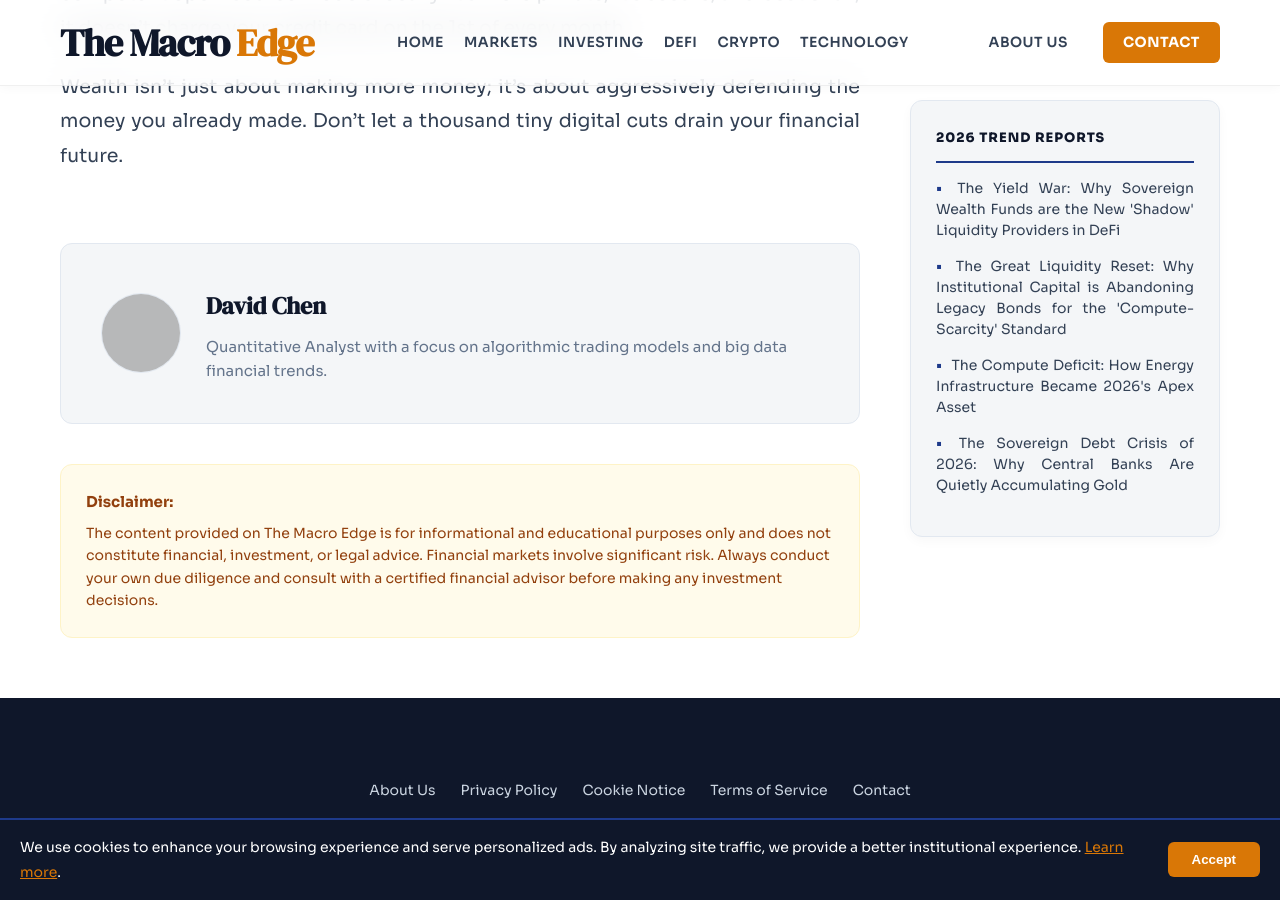
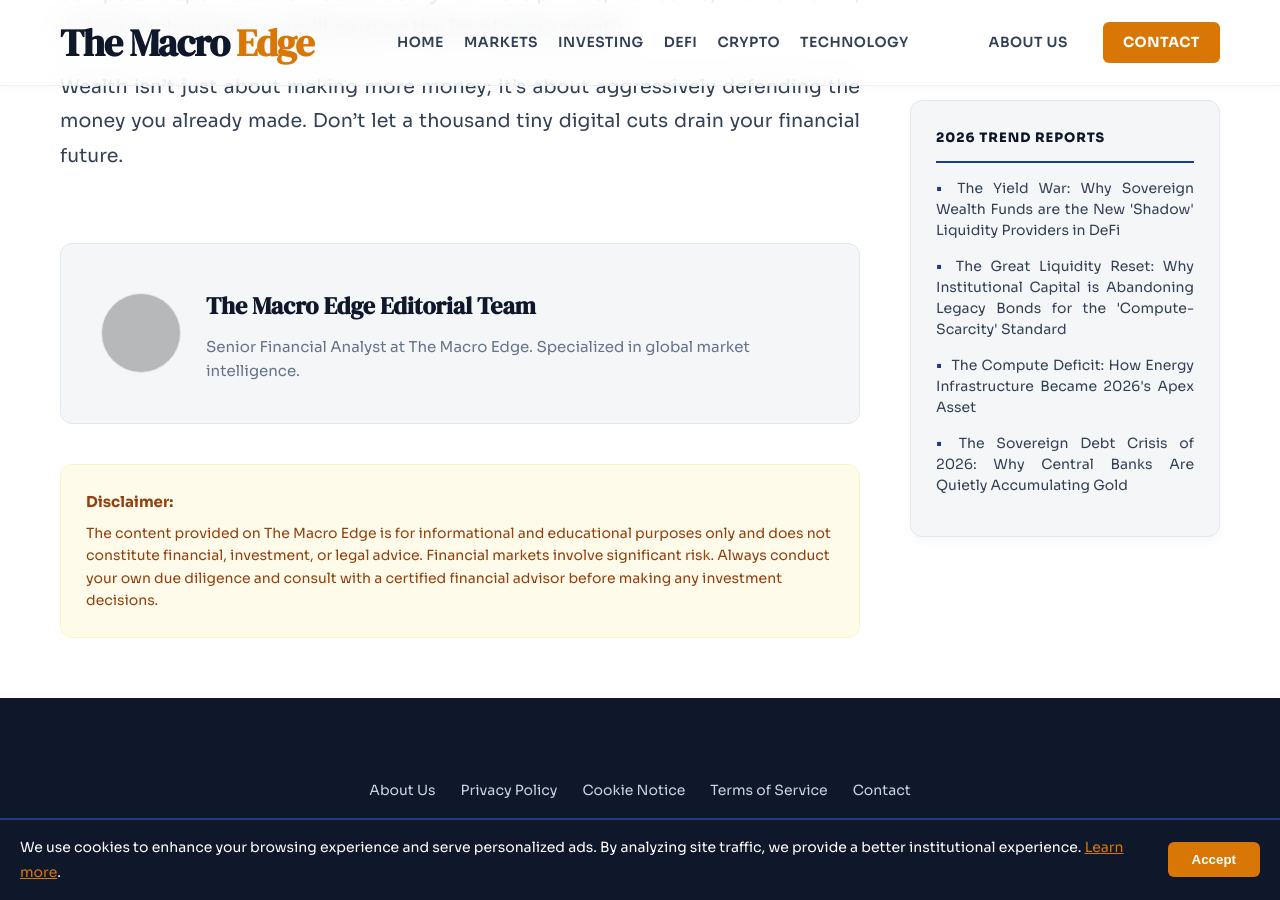
Before and after one commit to Frixx55/FinanceWorld, a Jekyll site: the page built from _posts/2026-05-02-ai-subscription-fatigue-wealth.md, in a window 1280 px wide and 900 px high, scrolled down 3891 px. Built offline with Jekyll 4.4.1, drawn with Linux system fonts in a browser that asks for light colours; some of the changed text lies outside the part shown; grey boxes are pictures that could not be loaded.

Commit message:
Update author to 'The Macro Edge Editorial Team'

```diff
--- a/_posts/2026-05-02-ai-subscription-fatigue-wealth.md
+++ b/_posts/2026-05-02-ai-subscription-fatigue-wealth.md
@@ -1,7 +1,7 @@
 ---
 layout: post
 title: "The Silent Wealth Killer of 2026: Auditing Your 'AI Subscription' Fatigue"
-author: "David Chen"
+author: "The Macro Edge Editorial Team"
 category: "Investing"
 image: "https://images.pexels.com/photos/4386431/pexels-photo-4386431.jpeg?auto=compress&cs=tinysrgb&w=1200"
 ---
```
